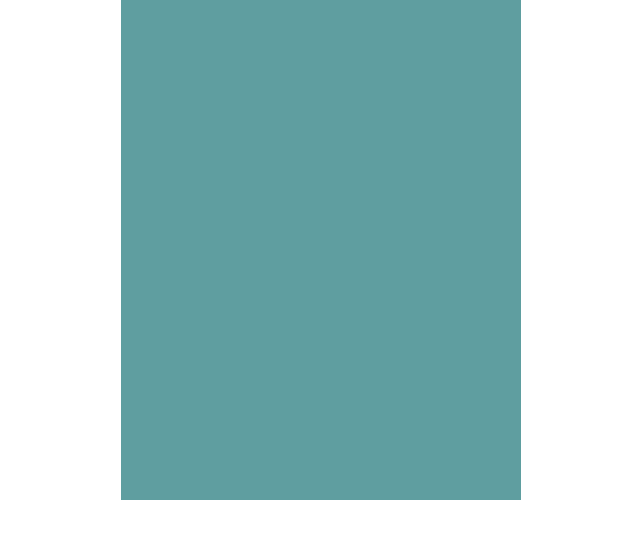
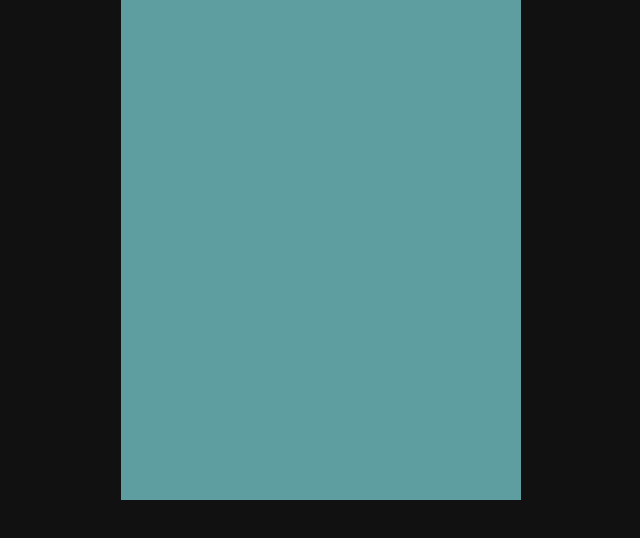
Before and after one commit to InverMN/angular-claculator, an Angular app: page / in a window 1280 px wide. Shown: the top 538 px of the page, without its empty margins (319-959 px from the left). Built offline with nearby package versions, Linux system fonts and the light colour scheme.

Commit message:
Add black background color

```diff
--- a/src/styles.css
+++ b/src/styles.css
@@ -1,4 +1,6 @@
 * {
   margin: 0;
   padding: 0;
+
+  background-color: #111;
 }
```
